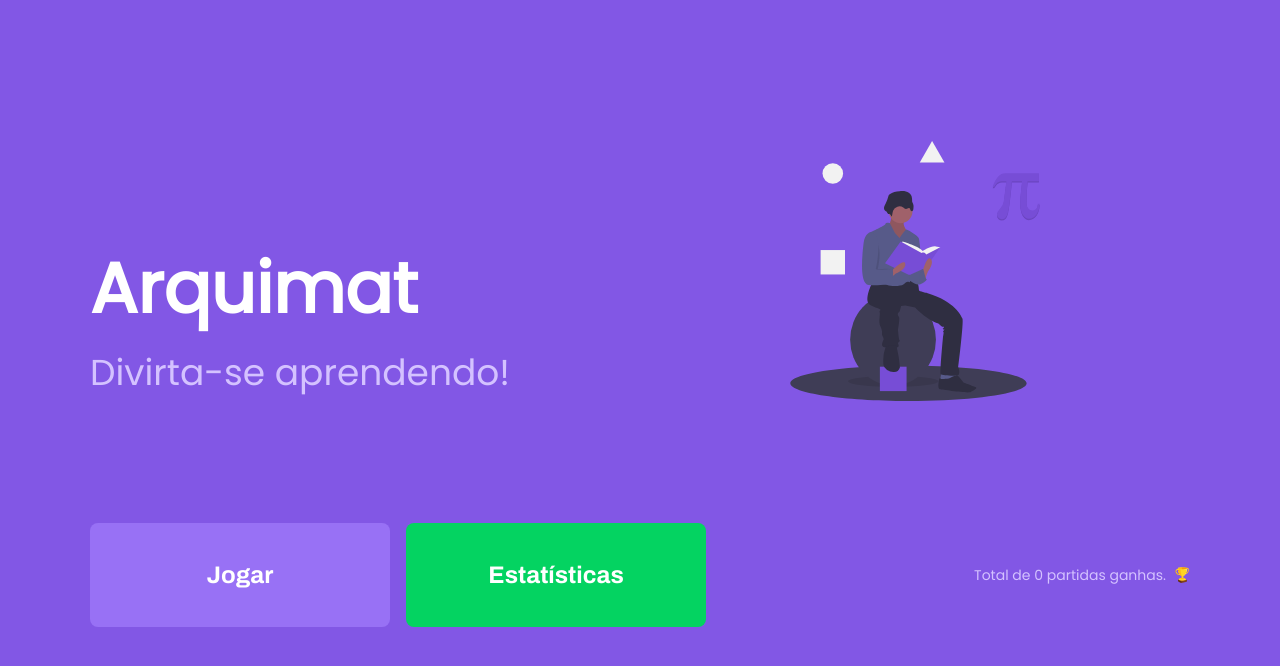
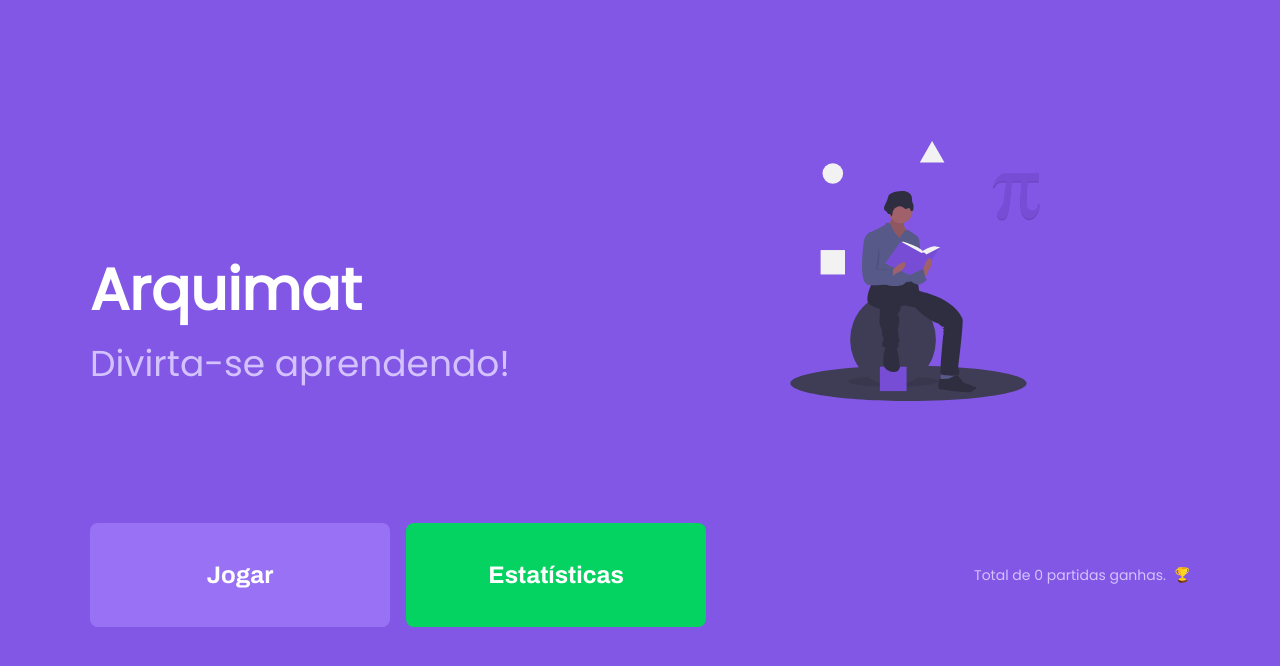
Before and after one commit to Mikael-R/arquimat, a React (Create React App) app: page / in a window 1280 px wide. Shown: the top 666 px of the page. Built offline with nearby package versions, Linux system fonts and the light colour scheme.

Commit message:
fix: 🐛 logo size

```diff
--- a/src/components/Logo/styles.css
+++ b/src/components/Logo/styles.css
@@ -1,4 +1,4 @@
 #logo-arquimat {
-  font: 700 7rem Poppins;
+  font: 700 5.8rem Poppins;
   color: var(--color-title-in-primary);
 }
```
